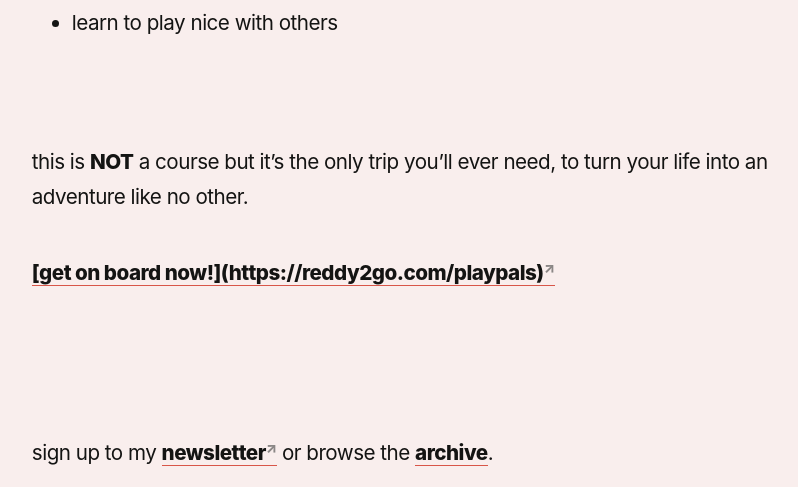
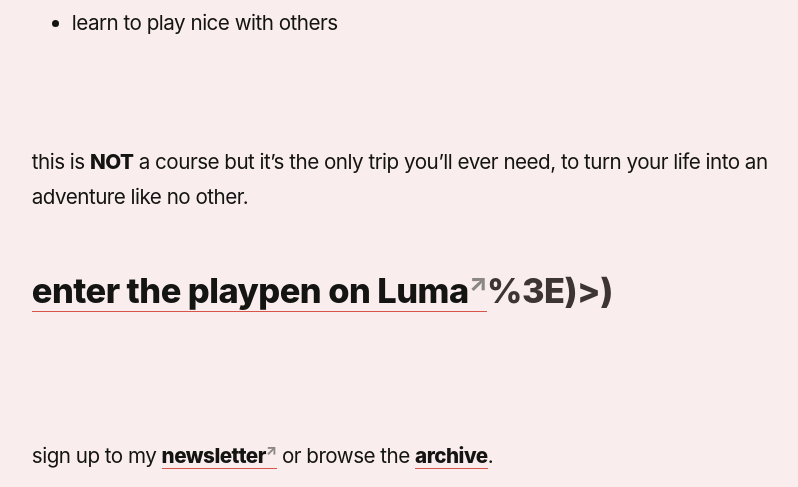
Before and after one commit to reddy2go/redgarden, a Jekyll site: the page built from _notes/playpen.md, in a window 1280 px wide and 900 px high, scrolled down 3496 px, cut to the strip 0-487 px from the top of the window. Shown: the whole strip, without its empty margins (45-843 px from the left). Built offline with Jekyll 4.4.1, drawn with Linux system fonts in a browser that asks for light colours; some web fonts are replaced; Markdown is read by kramdown in place of the engine named in the settings.

Commit message:
auto commit

```diff
--- a/_notes/playpen.md
+++ b/_notes/playpen.md
@@ -62,4 +62,4 @@
 ---
 this is **NOT** a course but it's the only trip you'll ever need, to turn your life into an adventure like no other.
 
-[[get on board now!](https://reddy2go.com/playpals)](<### [enter the playpen on Luma](https://lu.ma/community/com-bTQQ4bGoEThBj51)%3E)>)
+### [enter the playpen on Luma](https://lu.ma/community/com-bTQQ4bGoEThBj51)%3E)>)
```
